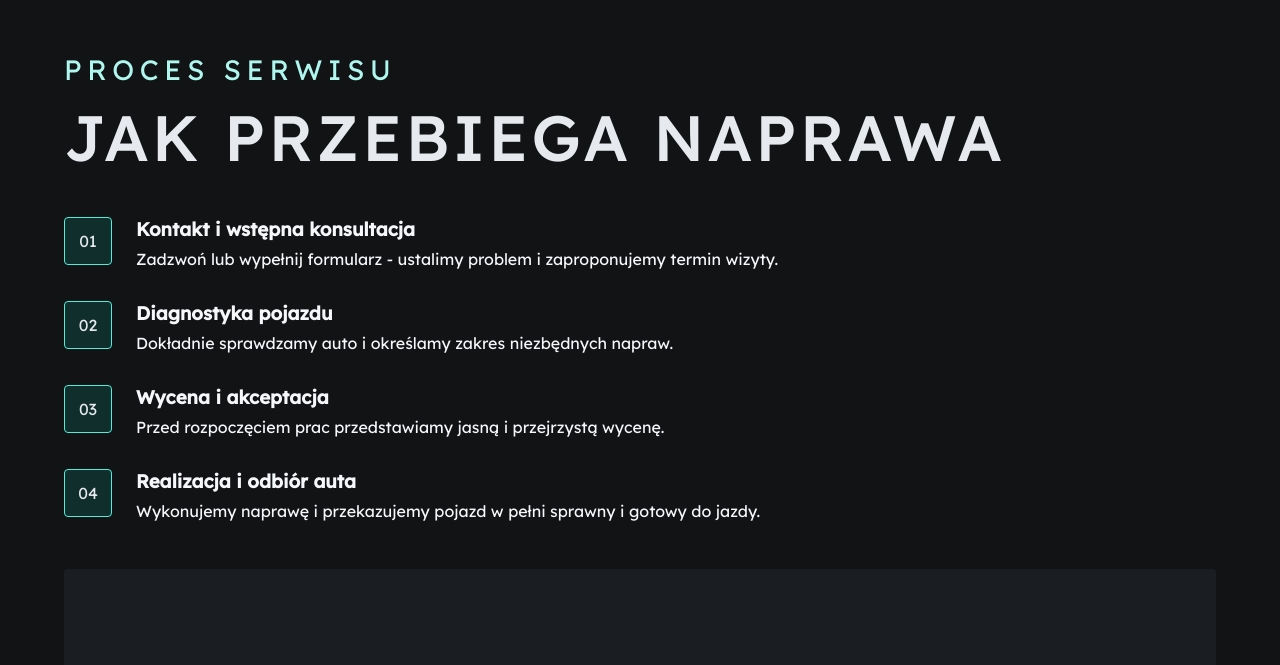
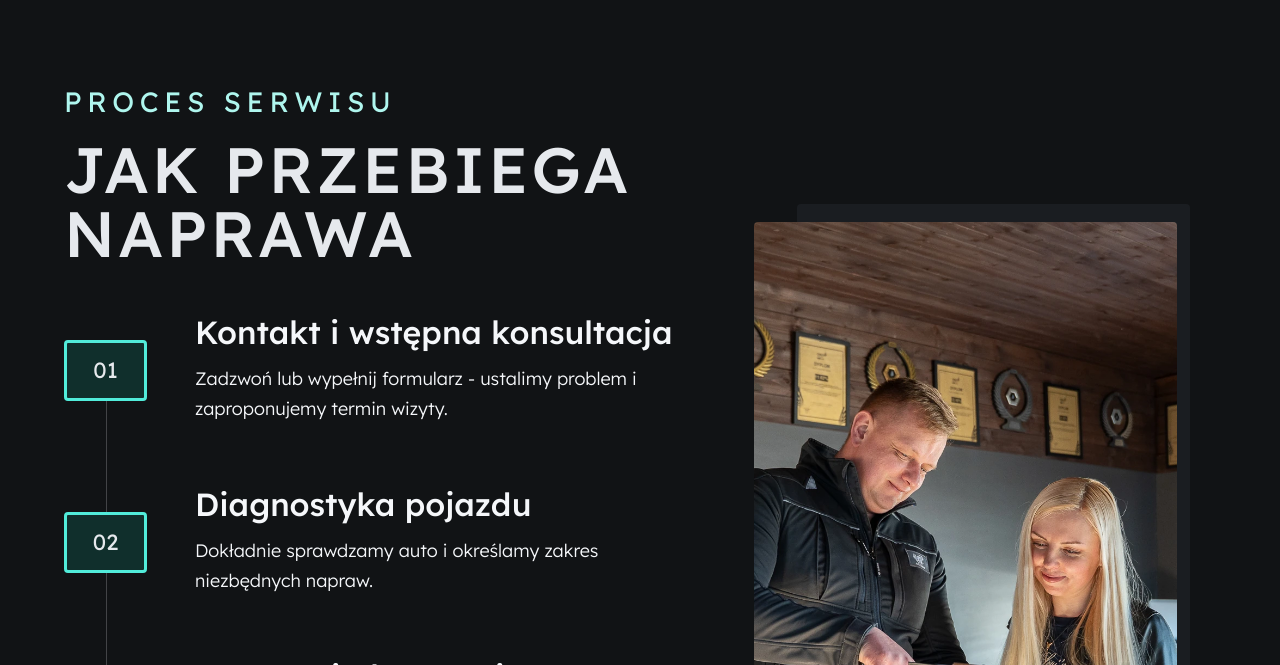
Before and after one commit to BorysPresn/som-website, a React (Vite) app: page / in a window 1280 px wide. Shown: the part 3335-4000 px from the top of the page. Built offline with nearby package versions, Linux system fonts and the light colour scheme.

Commit message:
feat: add repair process image and update process content structure

```diff
--- a/src/sections/Process/Process.module.scss
+++ b/src/sections/Process/Process.module.scss
@@ -3,14 +3,14 @@
 @use "../../app/styles/variables.scss" as *;
 
 .section {
-  padding-block: 64px;
+  padding-block: $space-xl;
   background-color: $color-bg-main;
 }
 
 .content {
   display: flex;
   flex-direction: column;
-  gap: 48px;
+  gap: $space-lg;
 }
 
 .header {
@@ -20,35 +20,62 @@
 }
 
 .eyebrow {
-  @include above-heading;
+  @include font($fs-text-lg-mobile, $fw-regular, 25.2px, 3.6px);
+  margin: 0;
   color: $color-text-accent-secondary;
+  text-transform: uppercase;
 }
 
 .title {
-  @include desktop-h2;
+  @include font($fs-heading-2-mobile, $fw-medium, 38.4px, 1.6px);
+  margin: 0;
   color: $color-text-headings;
 }
 
 .steps {
+  --process-list-gap: #{$space-md};
+  --process-marker-width: #{$space-lg};
+  --process-marker-height: #{$space-lg};
+  --process-marker-left: 0px;
+  --process-marker-center-y: calc(var(--process-marker-height) / 2);
+  --process-line-left: calc(
+    var(--process-marker-left) + (var(--process-marker-width) / 2)
+  );
+
   display: flex;
   flex-direction: column;
-  gap: 32px;
+  gap: var(--process-list-gap);
   margin: 0;
   padding: 0;
   list-style: none;
 }
 
 .step {
+  position: relative;
   display: flex;
-  gap: 24px;
+  gap: $space-sm;
+}
+
+.step:not(:last-child)::after {
+  content: "";
+  position: absolute;
+  left: var(--process-line-left);
+  top: var(--process-marker-center-y);
+  width: 1px;
+  height: calc(100% + var(--process-list-gap));
+  background-color: rgba(245, 247, 250, 0.22);
 }
 
 .stepNumber {
+  @include font($fs-heading-5-mobile, $fw-regular, 27px);
+  position: relative;
+  z-index: 1;
   display: inline-flex;
+  flex: 0 0 auto;
   align-items: center;
   justify-content: center;
-  width: 48px;
-  height: 48px;
+  width: var(--process-marker-width);
+  height: var(--process-marker-height);
   border: 1.6px solid $color-stroke-accent;
   border-radius: $radius-sm;
   background-color: $color-bg-accent-dark;
@@ -59,27 +86,143 @@
   display: flex;
   flex-direction: column;
   gap: 8px;
+  width: 100%;
 }
 
 .stepTitle,
 .stepText {
   margin: 0;
+  color: $color-text-main;
 }
 
 .stepTitle {
-  color: $color-text-main;
+  @include font($fs-heading-5-mobile, $fw-medium, $lh-heading-display);
 }
 
 .stepText {
-  color: $color-text-main;
+  @include font($fs-text-sm-mobile, $fw-light, 25.6px);
 }
 
 .media {
-  min-height: 430px;
+  position: relative;
+  width: 100%;
+  height: 430px;
   border-radius: $radius-sm;
+}
+
+.media::before {
+  content: "";
+  position: absolute;
+  top: 16px;
+  left: 16px;
+  width: 100%;
+  height: 100%;
+  border-radius: inherit;
   background-color: $color-bg-section;
+}
+
+.image {
+  position: relative;
+  z-index: 1;
+  display: block;
+  width: 100%;
+  height: 100%;
+  border-radius: inherit;
+  object-fit: cover;
+  object-position: 42% center;
 }
 
 .cta {
   width: fit-content;
 }
+
+@media (min-width: $bp-desktop) {
+  .section {
+    padding-block: 96px;
+  }
+
+  .content {
+    display: grid;
+    grid-template-columns: minmax(0, 1fr) minmax(360px, 40.125%);
+    gap: clamp(48px, 4vw, 96px);
+    align-items: center;
+  }
+
+  .header,
+  .steps,
+  .cta {
+    grid-column: 1;
+  }
+
+  .header {
+    gap: 16px;
+    align-self: end;
+  }
+
+  .eyebrow {
+    @include above-heading;
+  }
+
+  .title {
+    @include desktop-h2;
+    max-width: none;
+  }
+
+  .steps {
+    --process-list-gap: 64px;
+    --process-marker-width: 83px;
+    --process-marker-height: 61px;
+  }
+
+  .step {
+    gap: $space-lg;
+    align-items: center;
+  }
+
+  .stepNumber {
+    @include font($fs-heading-6, $fw-regular, $lh-paragraph-md);
+    border-width: 3px;
+  }
+
+  .stepContent {
+    gap: 16px;
+    max-width: 713px;
+  }
+
+  .stepTitle {
+    @include desktop-h4;
+  }
+
+  .stepText {
+    @include font($fs-text-md, $fw-light, $lh-paragraph-md);
+  }
+
+  .media {
+    grid-column: 2;
+    grid-row: 1 / span 3;
+    width: 100%;
+    max-width: 642px;
+    height: 794px;
+    justify-self: end;
+  }
+
+  .media::before {
+    top: 33px;
+    left: 9.35%;
+    width: 85.05%;
+    height: 700px;
+  }
+
+  .image {
+    top: 51px;
+    width: 91.59%;
+    height: 743px;
+  }
+}
+
+@media (min-width: $bp-wide) {
+  .content {
+    grid-template-columns: minmax(0, 907px) minmax(360px, 642px);
+    justify-content: space-between;
+  }
+}
--- a/src/sections/Process/Process.tsx
+++ b/src/sections/Process/Process.tsx
@@ -1,11 +1,8 @@
 import { Container } from "../../components/layout/Container/Container";
 import { Button } from "../../components/ui/Button/Button";
-import { processSteps } from "./process.data";
+import repairProcessImage from "../../assets/images/process/repair-process.webp";
+import { processContent, processSteps } from "./process.data";
 import style from "./Process.module.scss";
-
-const eyebrow = "Proces serwisu";
-const title = "Jak przebiega naprawa";
-const ctaText = "Um\u00F3w wizyt\u0119";
 
 export const Process = () => {
   return (
@@ -13,8 +10,8 @@ export const Process = () => {
       <Container>
         <div className={style.content}>
           <div className={style.header}>
-            <p className={style.eyebrow}>{eyebrow}</p>
-            <h2 className={style.title}>{title}</h2>
+            <p className={style.eyebrow}>{processContent.eyebrow}</p>
+            <h2 className={style.title}>{processContent.title}</h2>
           </div>
 
           <ol className={style.steps}>
@@ -29,12 +26,18 @@ export const Process = () => {
             ))}
           </ol>
 
-          <div className={style.media} aria-hidden="true" />
+          <div className={style.media}>
+            <img
+              src={repairProcessImage}
+              alt={processContent.imageAlt}
+              className={style.image}
+            />
+          </div>
 
           <div className={style.cta}>
             <Button
               variant="primary"
-              text={ctaText}
+              text={processContent.ctaText}
               href="#contact"
               iconName="arrow-right"
             />
--- a/src/sections/Process/process.data.ts
+++ b/src/sections/Process/process.data.ts
@@ -1,3 +1,11 @@
+export const processContent = {
+  eyebrow: "Proces serwisu",
+  title: "Jak przebiega naprawa",
+  ctaText: "Um\u00F3w wizyt\u0119",
+  imageAlt:
+    "Pracownik serwisu omawia zakres naprawy z klientk\u0105 przy tablecie.",
+};
+
 export const processSteps = [
   {
     number: "01",
```
Also changed, not shown: src/assets/images/process/repair-process.webp (added).
